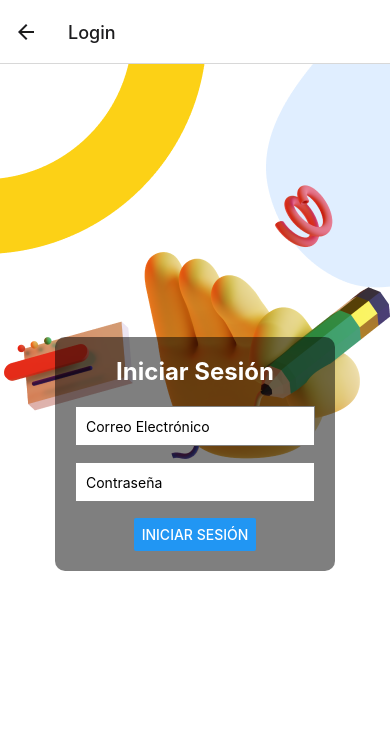
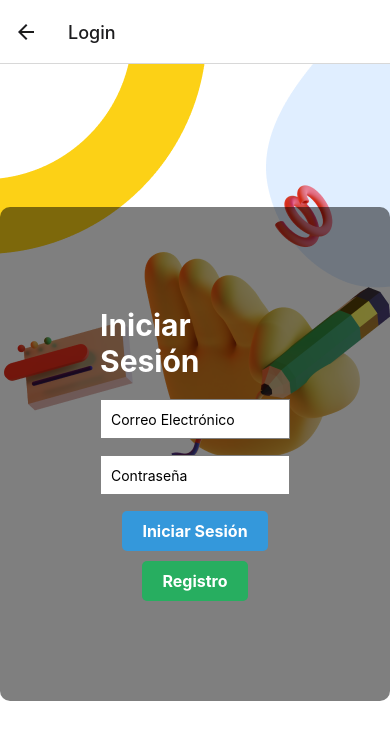
Before and after one commit to federico501/BOOKAPP, a React Native app: screen /Login in a window 390 px wide. Shown: the top 740 px of the page. Built offline with nearby package versions, Linux system fonts and the light colour scheme.

Commit message:
se agrega un nuevo boton llamado registro

```diff
--- a/screens/LoginScreen.js
+++ b/screens/LoginScreen.js
@@ -1,5 +1,5 @@
 import React, { useState } from 'react';
-import { View, Text, StyleSheet, ImageBackground, TextInput, Button } from 'react-native';
+import { View, Text, StyleSheet, ImageBackground, TextInput, TouchableOpacity } from 'react-native';
 
 const LoginScreen = ({ navigation }) => {
   const [email, setEmail] = useState('');
@@ -11,6 +11,10 @@ const LoginScreen = ({ navigation }) => {
     alert('Inicio de sesión exitoso');
 
     navigation.navigate('Category');
+  };
+  const handleRegistration = () => {
+    // Navega a la pantalla de registro cuando se presiona el botón "Registro"
+    navigation.navigate('Register');
   };
 
   return (
@@ -33,10 +37,12 @@ const LoginScreen = ({ navigation }) => {
           value={password}
           secureTextEntry
         />
-        <Button
-          title="Iniciar Sesión"
-          onPress={handleLogin}
-        />
+         <TouchableOpacity style={styles.button} onPress={handleLogin}>
+          <Text style={styles.buttonText}>Iniciar Sesión</Text>
+        </TouchableOpacity>
+        <TouchableOpacity style={styles.registrationButton} onPress={handleRegistration}>
+          <Text style={styles.buttonText}>Registro</Text>
+        </TouchableOpacity>
       </View>
     </ImageBackground>
   );
@@ -45,17 +51,18 @@ const LoginScreen = ({ navigation }) => {
 const styles = StyleSheet.create({
   container: {
     flex: 1,
+    resizeMode: 'cover',
     justifyContent: 'center',
-    alignItems: 'center',
+    alignItems: 'right',
   },
   content: {
-    backgroundColor: 'rgba(0, 0, 0, 0.5)', // Fondo semitransparente para resaltar el formulario
-    padding: 20,
+    backgroundColor: 'rgba(0, 0, 0, 0.5)',
+    padding: 100,
     borderRadius: 10,
     alignItems: 'center',
   },
   title: {
-    fontSize: 24,
+    fontSize: 30,
     fontWeight: 'bold',
     color: 'white',
     marginBottom: 20,
@@ -68,7 +75,29 @@ const styles = StyleSheet.create({
     marginBottom: 16,
     paddingHorizontal: 10,
     backgroundColor: 'white',
+    padding: 10,
   },
+  button: {
+    backgroundColor: '#3498db',
+    paddingVertical: 10,
+    paddingHorizontal: 20,
+    borderRadius: 5,
+    marginBottom: 10,
+    alignItems: 'right',
+
+  },
+  registrationButton: {
+    backgroundColor: '#27ae60',
+    paddingVertical: 10,
+    paddingHorizontal: 20,
+    borderRadius: 5,
+  },
+  buttonText: {
+    color: 'white',
+    fontSize: 16,
+    fontWeight: 'bold',
+  },
+
 });
 
 export default LoginScreen;
--- a/screens/RegisterScreen.js
+++ b/screens/RegisterScreen.js
@@ -53,7 +53,7 @@ const styles = StyleSheet.create({
   container: {
     flex: 1,
     justifyContent: 'center',
-    alignItems: 'center',
+    alignItems: 'right',
   },
   content: {
     backgroundColor: 'rgba(0, 0, 0, 0.5)', // Fondo semitransparente para resaltar el formulario
@@ -75,6 +75,7 @@ const styles = StyleSheet.create({
     marginBottom: 16,
     paddingHorizontal: 10,
     backgroundColor: 'white',
+    alignItems: 'center',
   },
 });
 
--- a/screens/WelcomeScreen.js
+++ b/screens/WelcomeScreen.js
@@ -4,7 +4,7 @@ import { View, Text, StyleSheet, ImageBackground, Button } from 'react-native';
 const WelcomeScreen = ({ navigation }) => {
   const handleIniciarPress = () => {
     // Navega a la siguiente pantalla cuando se presiona el botón "Iniciar"
-    navigation.navigate('Register'); // Reemplaza 'NextScreen' con el nombre de tu siguiente pantalla
+    navigation.navigate('Login'); // Reemplaza 'NextScreen' con el nombre de tu siguiente pantalla
   };
 
   return (
```
